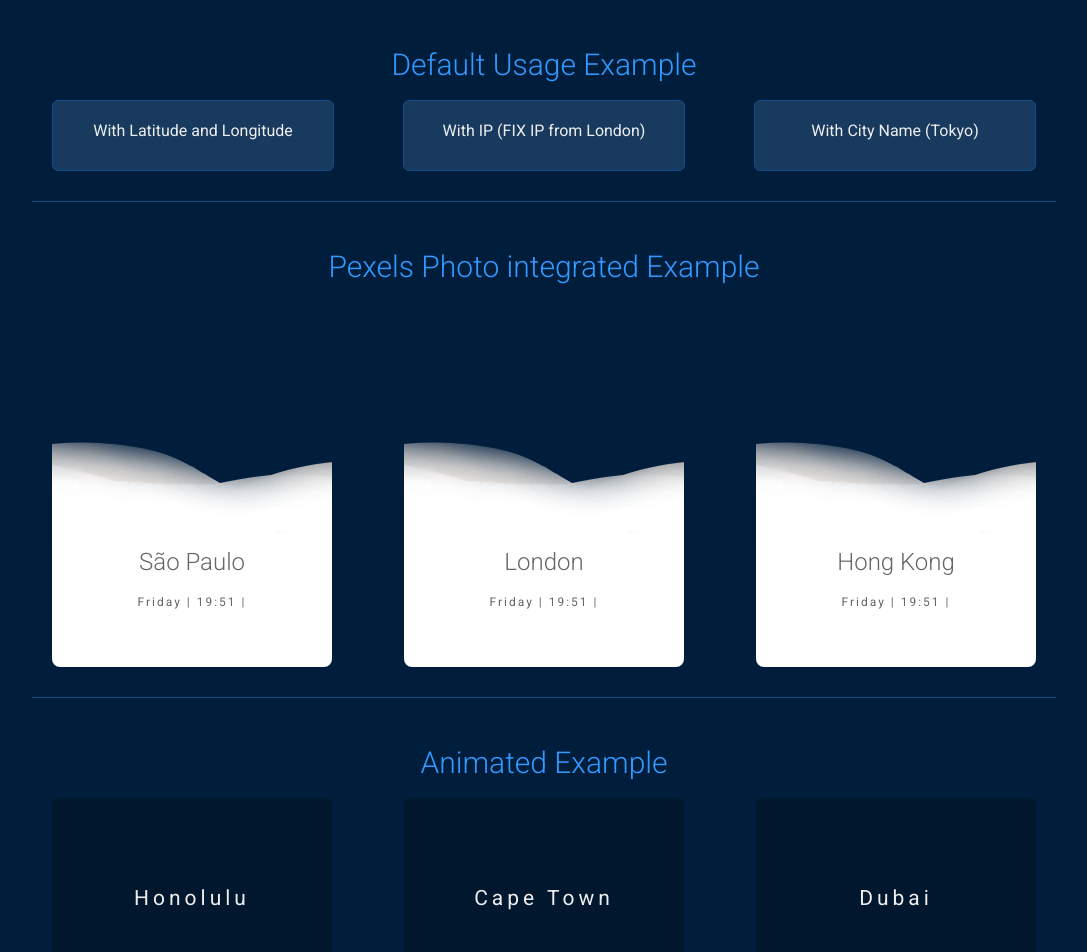
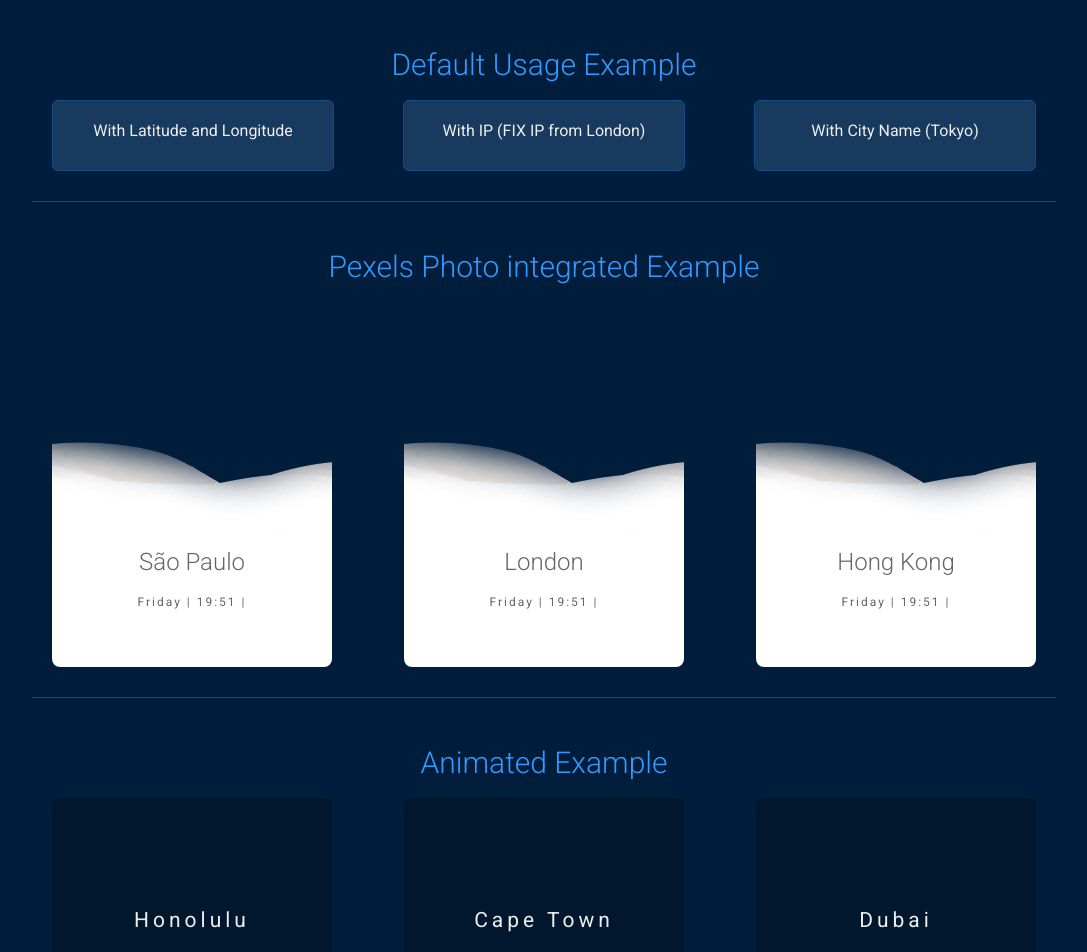
Before and after one commit to dinizgb/nextjs-weather-widget-with-styled-components, a Next.js app: page / in a window 1280 px wide. Shown: the top 952 px of the page, without its empty margins (96-1183 px from the left). Built offline with nearby package versions, Linux system fonts and the light colour scheme; no server answers.

Commit message:
Gif Widget margin top update

```diff
--- a/components/GifWidget.js
+++ b/components/GifWidget.js
@@ -22,7 +22,7 @@ const WidgetTitle = styled.h3`
     font-weight: 400;
     letter-spacing: 4px;
     color: #eee;
-    margin-top: 85px;
+    margin-top: 107px;
 `
 
 const TempText = styled.div`
```
